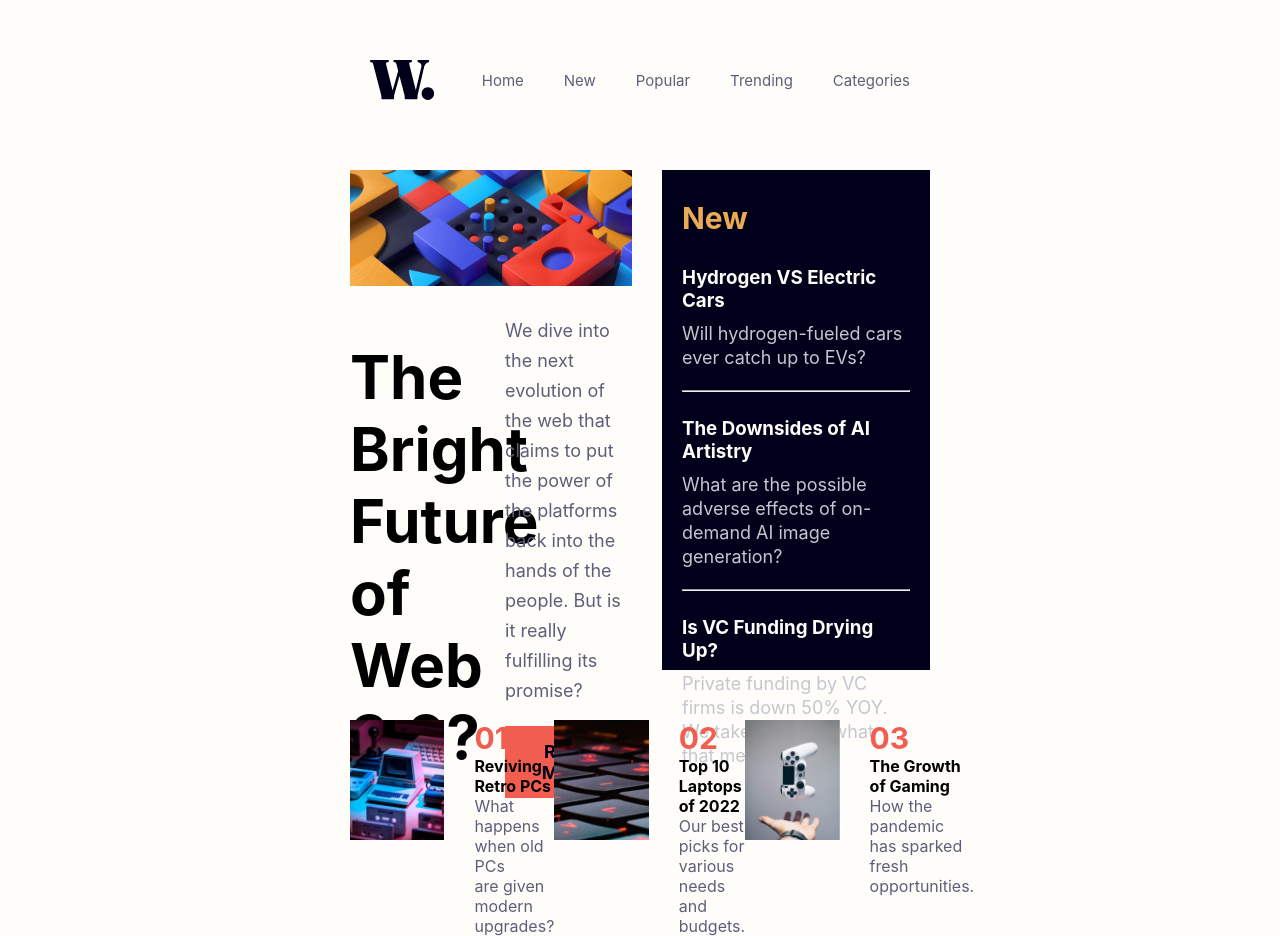
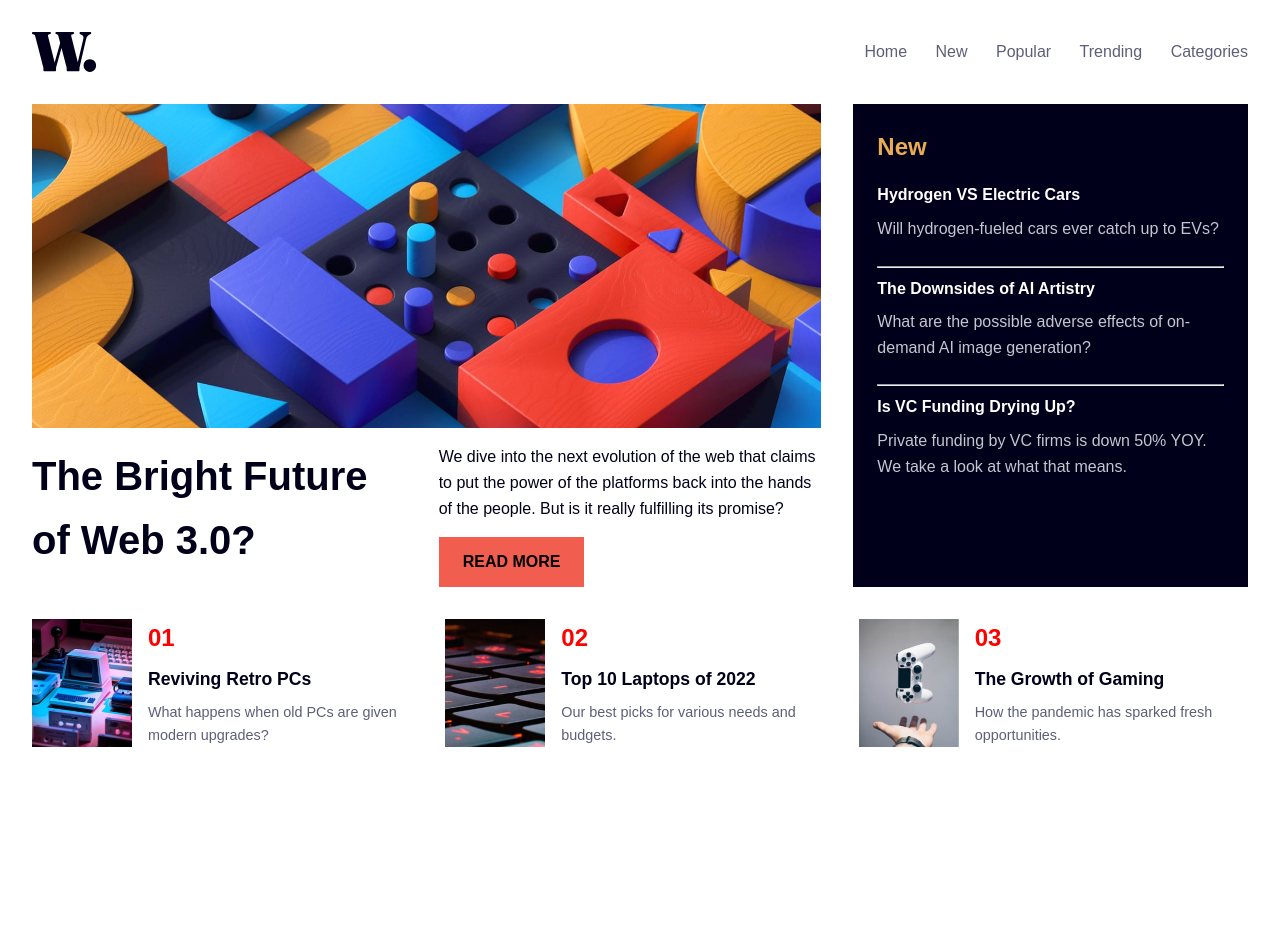
Before and after one commit to dev-m-josh/News-Homepage-Learning-Challenge, a plain HTML site: page index.html in a window 1280 px wide. After the commit the page ends 800 px from the top, so only its background shows below. Drawn offline with Linux system fonts and the light colour scheme.

Commit message:
changes in layout

```diff
--- a/index.html
+++ b/index.html
@@ -1,92 +1,88 @@
 <!DOCTYPE html>
 <html lang="en">
+
 <head>
-  <meta charset="UTF-8">
-  <meta name="viewport" content="width=device-width, initial-scale=1.0"> <!-- displays site properly based on user's device -->
+  <meta charset="UTF-8" />
+  <meta name="viewport" content="width=device-width, initial-scale=1.0" />
+  <title>News Homepage</title>
+  <link rel="stylesheet" href="./styles.css" />
+</head>
 
-  <link rel="icon" type="image/png" sizes="32x32" href="./assets/images/favicon-32x32.png">
-
-  <title>Frontend Mentor | News homepage</title>
-
-  <!-- Feel free to remove these styles or customise in your own stylesheet 👍 -->
-  <link rel="stylesheet" href="./styles.css">
-</head>
 <body>
-  <nav class="nav-bar">
-    <img src="./assets/images/logo.svg"/>
-    <div class="nav-links">
+  <header class="navbar">
+    <img src="assets/images/logo.svg" alt="logo">
+    <nav class="nav-links">
       <a href="#Home">Home</a>
       <a href="#New">New</a>
       <a href="#Popular">Popular</a>
       <a href="#Trending">Trending</a>
       <a href="#Categories">Categories</a>
-    </div>
-  </nav>
+    </nav>
+  </header>
 
-  <section class="hero-section">
-    <div class="information">
-      <img src="assets/images/image-web-3-desktop.jpg" alt="image-web-3-desktop">
-      <div class="notes">
+  <main class="container">
+    <section class="hero">
+      <img src="assets/images/image-web-3-desktop.jpg" alt="Hero Image" class="hero-image" />
+      <div class="hero-content">
         <h1>The Bright Future of Web 3.0?</h1>
-        <div class="more-notes">
+        <div class="hero-description">
           <p>
-            We dive into the next evolution of the web that claims to put the power of the platforms back into the hands of the
-            people.
+            We dive into the next evolution of the web that claims to put the power of the platforms back
+            into the hands of the people.
             But is it really fulfilling its promise?
           </p>
-          <button type="button">READ MORE</button>
+          <a href="#" class="btn">Read more</a>
         </div>
       </div>
-    </div>
-    <div class="new">
+    </section>
+
+    <aside class="sidebar">
       <h2>New</h2>
-      <h3>Hydrogen VS Electric Cars</h3>
-      <p>
-        Will hydrogen-fueled cars ever catch up to EVs?
-      </p>
-      <hr>
-      <h3>The Downsides of AI Artistry</h3>
-      <p>
-        What are the possible adverse effects of on-demand AI image generation?
-      </p>
-      <hr>
-      <h3>Is VC Funding Drying Up?</h3>
-      <p>
-        Private funding by VC firms is down 50% YOY. We take a look at what that means.
-      </p>
-    </div>
-  </section>
-  <footer>
-    <div class="footer-divs">
-      <img src="./assets/images/image-retro-pcs.jpg" alt="retro-pcs">
-      <div class="mini-notes">
-        <h2>01</h2>
-        <span>Reviving Retro PCs</span>
-        <p>
-          What happens when old PCs <br> are given modern upgrades?
-        </p>
-      </div>
-    </div>
-    <div class="footer-divs">
-      <img src="./assets/images/image-top-laptops.jpg" alt="top-laptops">
-      <div class="mini-notes">
-        <h2>02</h2>
-        <span>Top 10 Laptops of 2022</span>
-        <p>
-          Our best picks for various <br> needs and budgets.
-        </p>
-      </div>
-    </div>
-        <div class="footer-divs">
-          <img src="./assets/images/image-gaming-growth.jpg" alt="gaming-growth">
-          <div class="mini-notes">
-            <h2>03</h2>
-            <span>The Growth of Gaming</span>
-            <p>
-              How the pandemic has sparked <br> fresh opportunities.
-            </p>
-          </div>
+      <article>
+        <h3><a href="#">Hydrogen VS Electric Cars</a></h3>
+        <p>Will hydrogen-fueled cars ever catch up to EVs?</p>
+      </article>
+      <hr />
+      <article>
+        <h3><a href="#">The Downsides of AI Artistry</a></h3>
+        <p>What are the possible adverse effects of on-demand AI image generation?</p>
+      </article>
+      <hr />
+      <article>
+        <h3><a href="#">Is VC Funding Drying Up?</a></h3>
+        <p>Private funding by VC firms is down 50% YOY. We take a look at what that means.</p>
+      </article>
+    </aside>
+
+    <section class="cards">
+      <article class="card">
+        <img src="assets/images/image-retro-pcs.jpg" alt="Retro PCs">
+        <div>
+          <h4>01</h4>
+          <h5><a href="#">Reviving Retro PCs</a></h5>
+          <p>What happens when old PCs are given modern upgrades?</p>
         </div>
-  </footer>
+      </article>
+
+      <article class="card">
+        <img src="assets/images/image-top-laptops.jpg" alt="Top Laptops">
+        <div>
+          <h4>02</h4>
+          <h5><a href="#">Top 10 Laptops of 2022</a></h5>
+          <p>Our best picks for various needs and budgets.</p>
+        </div>
+      </article>
+
+      <article class="card">
+        <img src="assets/images/image-gaming-growth.jpg" alt="Gaming Growth">
+        <div>
+          <h4>03</h4>
+          <h5><a href="#">The Growth of Gaming</a></h5>
+          <p>How the pandemic has sparked fresh opportunities.</p>
+        </div>
+      </article>
+    </section>
+  </main>
 </body>
+
 </html>
--- a/styles.css
+++ b/styles.css
@@ -1,196 +1,164 @@
-*{
+/* Reset and base */
+* {
+    box-sizing: border-box;
     margin: 0;
-    box-sizing: border-box;
     padding: 0;
-    font-family: Inter;
 }
 
-body{
-    width: 100%;
-    padding: 40px 350px;
-    height: 100vh;
-    margin: 0 ;
-    display: flex;
-    flex-direction: column;
-    align-items: start;
-    gap: 50px;
-    background-color: hsl(36, 100%, 99%);
+body {
+    font-family: 'Arial', sans-serif;
+    color: hsl(240, 100%, 5%);
+    background-color: white;
+    line-height: 1.6;
+    padding: 2rem;
 }
 
-.nav-bar{
-    width: 100%;
-    display: flex;
-    align-items: center;
-    justify-content: space-between;
-    padding: 20px;
+a {
+    color: inherit;
+    text-decoration: none;
 }
 
-.nav-links{
-    display: flex;
-    align-items: center;
-    gap: 40px;
+img {
+    max-width: 100%;
+    height: auto;
+    display: block;
 }
 
-.nav-links a{
-    text-decoration: none;
+.navbar {
+    display: flex;
+    justify-content: space-between;
+    align-items: center;
+    margin-bottom: 2rem;
+}
+
+.logo {
+    font-size: 2rem;
+    font-weight: bold;
+}
+
+.nav-links a {
+    margin-left: 1.5rem;
+    font-size: 1rem;
     color: hsl(236, 13%, 42%);
     transition: all .3s ease-in-out;
-    font-size: 15px;
 }
 
 .nav-links a:hover{
-    color: hsl(5, 85%, 63%);
+    color: red;
 }
 
-footer{
-    width: 100%;
+.container {
+    display: grid;
+    grid-template-columns: 2fr 1fr;
+    grid-template-areas:
+        "hero sidebar"
+        "cards cards";
+    gap: 2rem;
+}
+
+.hero {
+    grid-area: hero;
+}
+
+.hero-content {
     display: flex;
-    align-items: center;
+    margin-top: 1rem;
+    gap: 1.5rem;
+}
+
+.hero-content h1 {
+    flex: 1;
+    font-size: 2.5rem;
+}
+
+.hero-description {
+    flex: 1;
+    display: flex;
+    flex-direction: column;
     justify-content: space-between;
 }
 
-.footer-divs{
-    height: 120px;
-    display: flex;
-    align-items: center;
-    gap: 30px;
+.btn {
+    background-color: hsl(5, 85%, 63%);
+    color: black;
+    text-transform: uppercase;
+    padding: 0.75rem 1.5rem;
+    margin-top: 1rem;
+    font-weight: bold;
+    width: fit-content;
+    transition: all.3s ease-in-out;
 }
 
-.footer-divs img{
-    height: 100%;
+.btn:hover{
+    color: white;
+    background-color: black;
 }
 
-.mini-notes{
-    height: 100%;
-    display: flex;
-    flex-direction: column;
-    align-items: start;
-    justify-content: space-between;
+.sidebar {
+    grid-area: sidebar;
+    background-color: hsl(240, 100%, 5%);
+    color: white;
+    padding: 1.5rem;
 }
 
-.mini-notes h2{
-    color: hsl(5, 85%, 63%);
-    font-size: 30px;
-    font-weight: 700;
+.sidebar h2 {
+    color: hsl(35, 77%, 62%);
+    margin-bottom: 1rem;
 }
 
-.mini-notes span{
-    font-weight: 700;
-    transition: all .3s ease-in-out;
-    cursor: pointer;
+.sidebar article {
+    margin-bottom: 1.5rem;
 }
 
-.mini-notes span:hover{
-    color: hsl(5, 85%, 63%);
+.sidebar h3 {
+    font-size: 1rem;
+    margin: 0.5rem 0;
+    transition: all.3s ease-in-out;
 }
 
-.mini-notes p{
-    color: hsl(236, 13%, 42%);
-    font-size: 16px;
+.sidebar h3:hover{
+    color: hsl(35, 77%, 62%);
 }
 
-.hero-section{
-    width: 100%;
-    display: flex;
-    height: 500px;
-    align-items: center;
-    gap: 30px;
+.sidebar p {
+    color: hsl(233, 8%, 79%);
 }
 
-.information{
-    height: 100%;
-    width: 90%;
+.cards {
+    grid-area: cards;
     display: flex;
-    flex-direction: column;
-    gap: 30px;
+    gap: 1.5rem;
+    flex-wrap: wrap;
 }
 
-.information img{
-    height: 50%;
-    width: 100%;
+.card {
+    display: flex;
+    gap: 1rem;
+    flex: 1;
 }
 
-.notes{
-    width: 100%;
-    display: flex;
-    align-items: center;
-    justify-content: space-between;
+.card img {
+    width: 100px;
+    height: auto;
+    object-fit: cover;
 }
 
-.notes h1{
-    font-size: 60px;
-    width: 45%;
+.card h4 {
+    font-size: 1.5rem;
+    color: red;
 }
 
-.more-notes{
-    width: 45%;
-    height: 100%;
-    display: flex;
-    flex-direction: column;
-    align-items: start;
-    justify-content: space-between;
-    font-size: 18px;
-}
-
-.more-notes p{
-    color: hsl(236, 13%, 42%);
-    line-height: 24px;
-    margin-bottom: 20px;
-    font-size: 18px;
-    line-height: 30px;
-}
-
-.more-notes button{
-    padding: 15px 20px;
-    outline: none;
-    border: none;
-    font-size: 18px;
-    cursor: pointer;
-    background-color: hsl(5, 85%, 63%);
-    color: hsl(240, 100%, 5%);
-    font-weight: bold;
+.card h5 {
+    font-size: 1.1rem;
+    margin: 0.5rem 0;
     transition: all .3s ease-in-out;
 }
 
-.more-notes button:hover{
-    background-color: hsl(240, 100%, 5%);
-        color: hsl(36, 100%, 99%);
+.card h5:hover{
+    color: red;
 }
 
-.new{
-    display: block;
-    height: 100%;
-    padding: 20px;
-    background-color: hsl(240, 100%, 5%);
+.card p {
+    font-size: 0.9rem;
+    color: hsl(236, 13%, 42%);
 }
-
-.new h2{
-    color: hsl(35, 77%, 62%);
-    font-size: 30px;
-    font-weight: 700;
-    margin: 10px 0;
-    margin-bottom: 30px;
-}
-
-.new h3{
-    color: hsl(36, 100%, 99%);
-    margin: 10px 0;
-    cursor: pointer;
-    transition: all .3s ease-in-out;
-}
-
-.new h3:hover{
-    color: hsl(35, 77%, 62%);
-}
-
-.new p{
-    color: hsl(233, 8%, 79%);
-    line-height: 24px;
-    margin-bottom: 20px;
-    font-size: 18px;
-}
-
-hr{
-    color: 1px solid hsl(236, 13%, 42%);
-    margin-bottom: 25px;
-}
```
